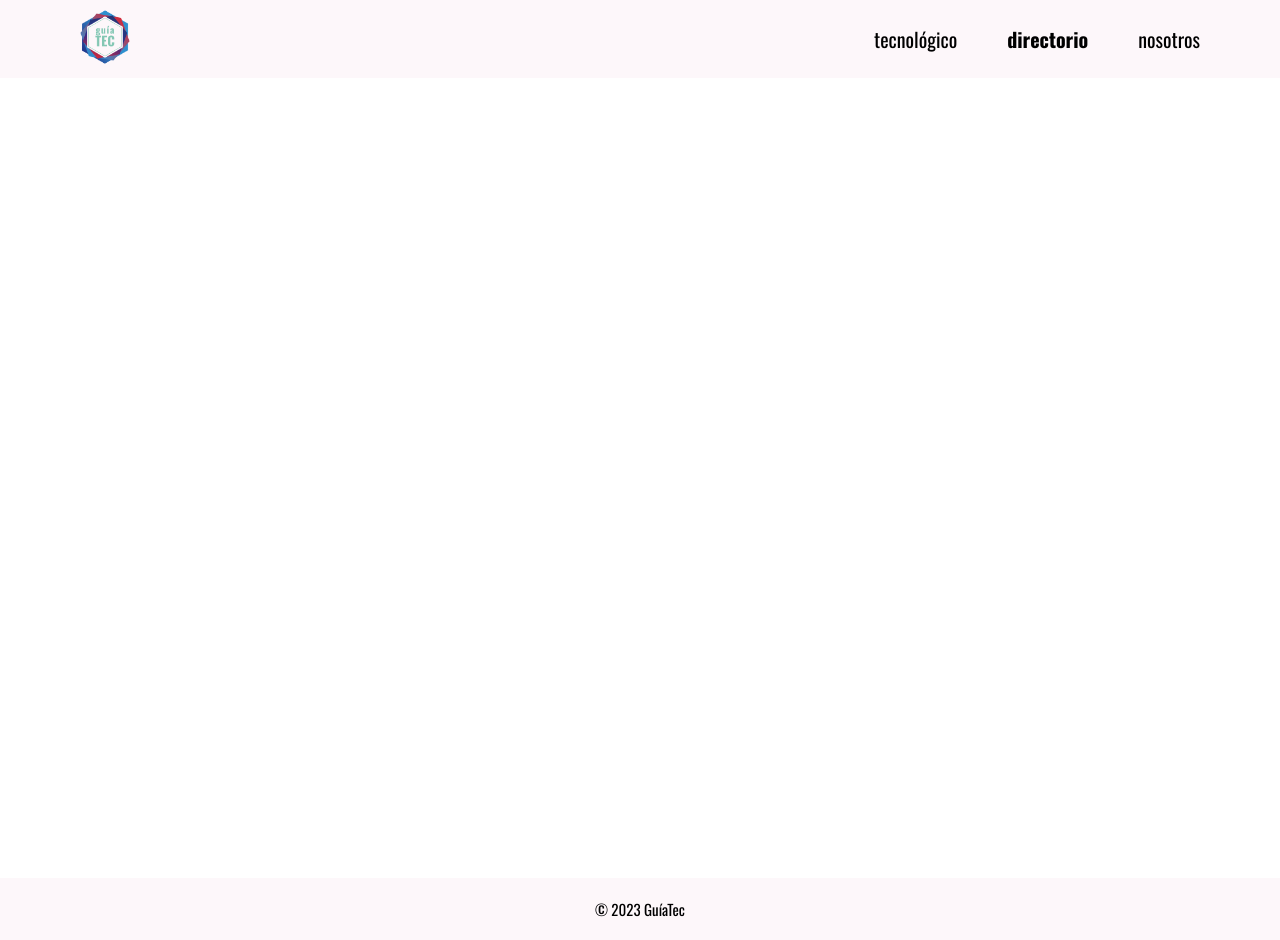
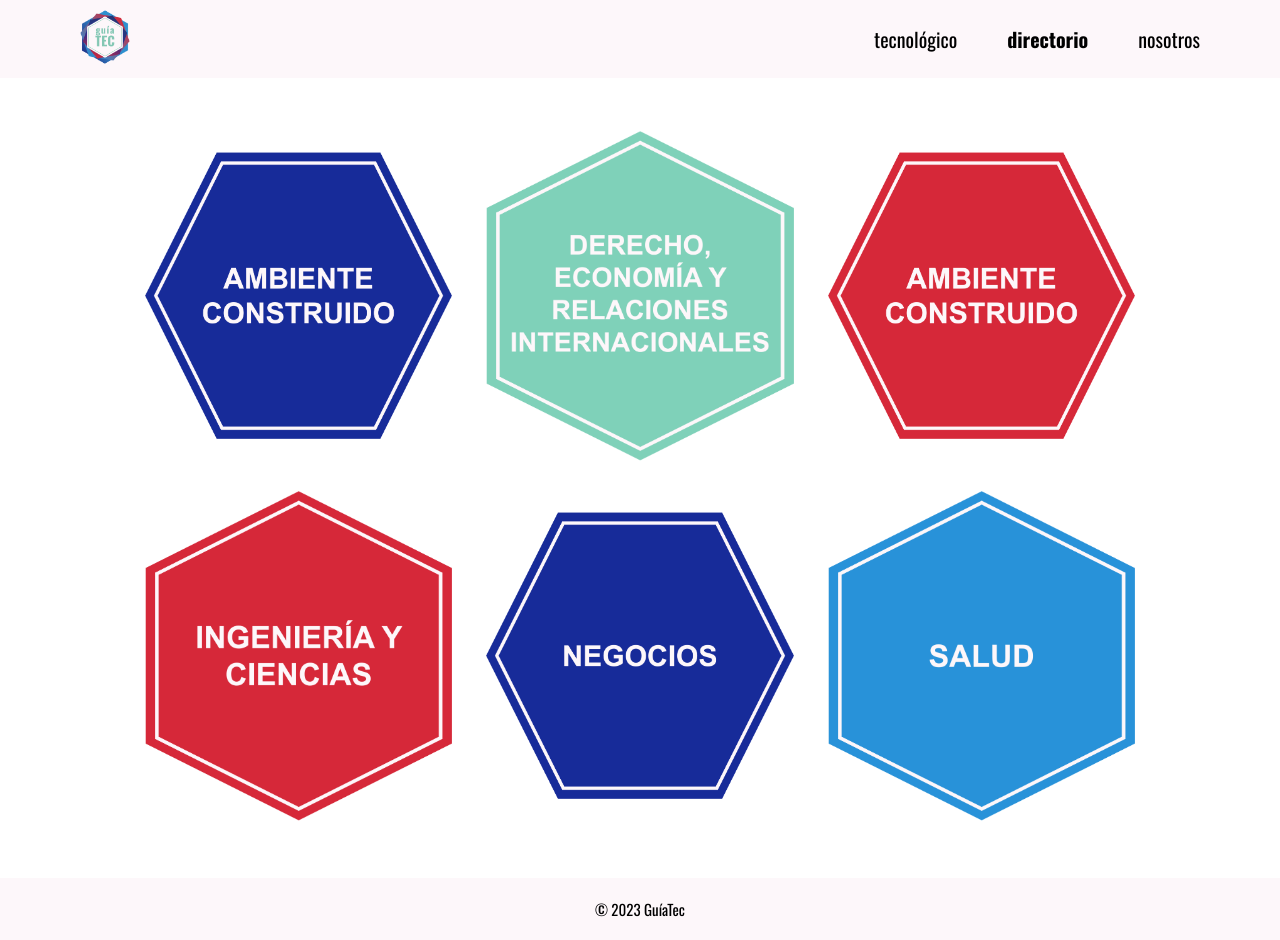
Before and after one commit to MarcelaBrjs/GuiaTec, a plain HTML site: page directorio.html in a window 1280 px wide. Drawn offline with nearby package versions, Linux system fonts and the light colour scheme.

Commit message:
Completed the structure and format of 'directorio'

```diff
--- a/directorio.css
+++ b/directorio.css
@@ -54,6 +54,24 @@ header a:hover {
 
 main {
     min-height: 100vh;
+    display: flex;
+    justify-content: center;
+}
+
+.categories {
+    width: 60%;
+    display: flex;
+    justify-content: center;
+    flex-wrap: wrap;
+    margin: 40px 0px;
+}
+
+.category {
+    margin: 10px 0px
+}
+
+.category img {
+    width: 100%;
 }
 
 footer {
@@ -80,6 +98,16 @@ footer {
         width: min-content;
         padding: 0px 0px 0px 15px;
     }
+
+    .categories {
+        width: 90%;
+        align-items: center;
+        justify-content: space-around;
+    }
+
+    .category {
+        width: 40%
+    }
 }
 
 @media (min-width: 768px) {
@@ -90,4 +118,14 @@ footer {
     header .section {
         padding: 0px 0px 0px 50px;
     }
+
+    .categories {
+        width: 80%;
+        align-items: center;
+        justify-content: space-around;
+    }
+
+    .category {
+        width: 30%
+    }
 }
--- a/directorio.html
+++ b/directorio.html
@@ -21,6 +21,14 @@
     </header>
 
     <main>
+        <div class="categories">
+            <a class="category" href="ambiente_construido.html"><img src="img/directorio1.png"></a>
+            <a class="category" href="derecho_economia_relaciones_internacionales.html"><img src="img/directorio2.png"></a>
+            <a class="category" href="estudios_creativos.html"><img src="img/directorio3.png"></a>
+            <a class="category" href="ingenieria_ciencias.html"><img src="img/directorio4.png"></a>
+            <a class="category" href="negocios.html"><img src="img/directorio5.png"></a>
+            <a class="category" href="salud.html"><img src="img/directorio6.png"></a>
+        </div>
     </main>
 
     <footer>
```
